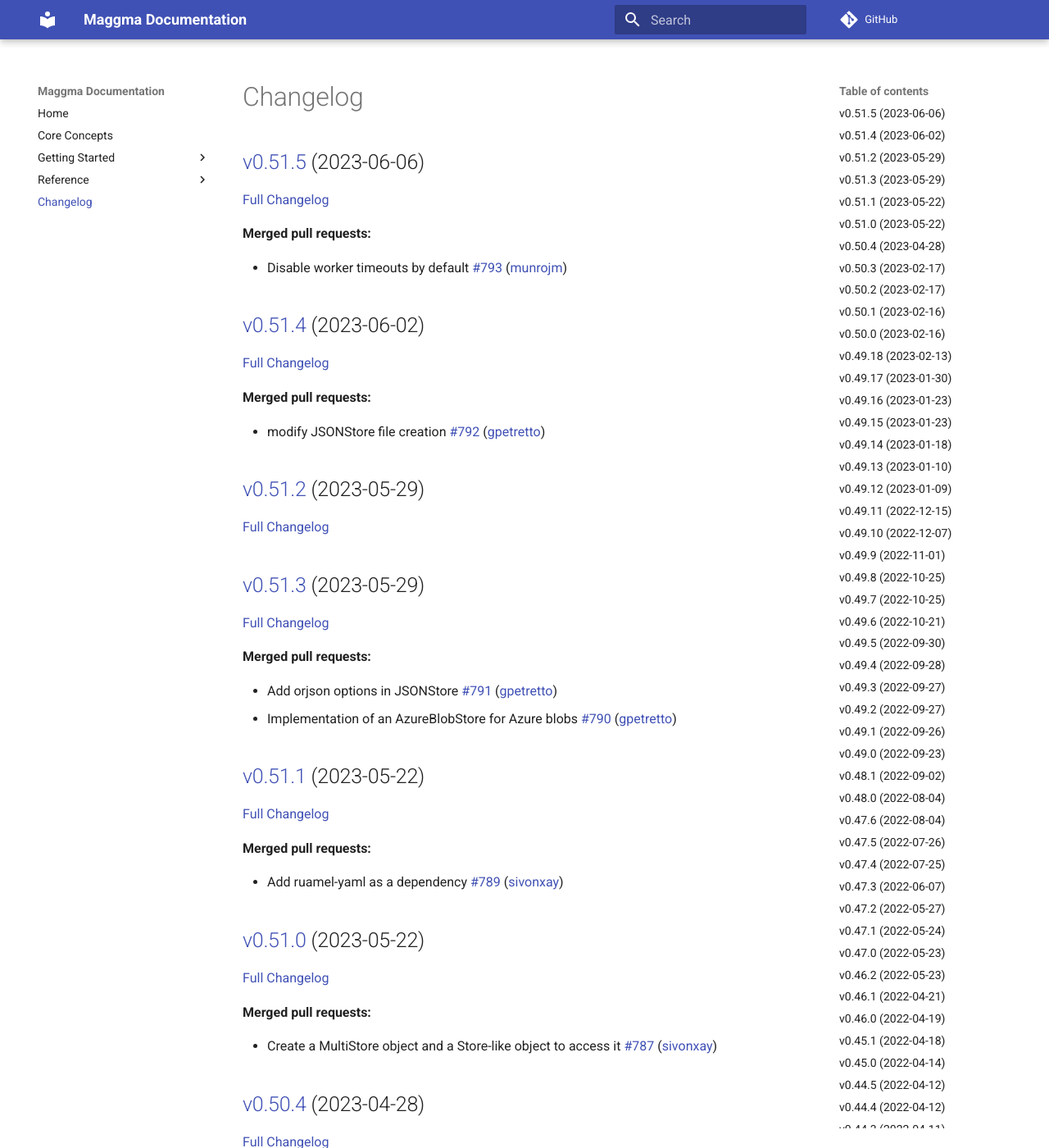
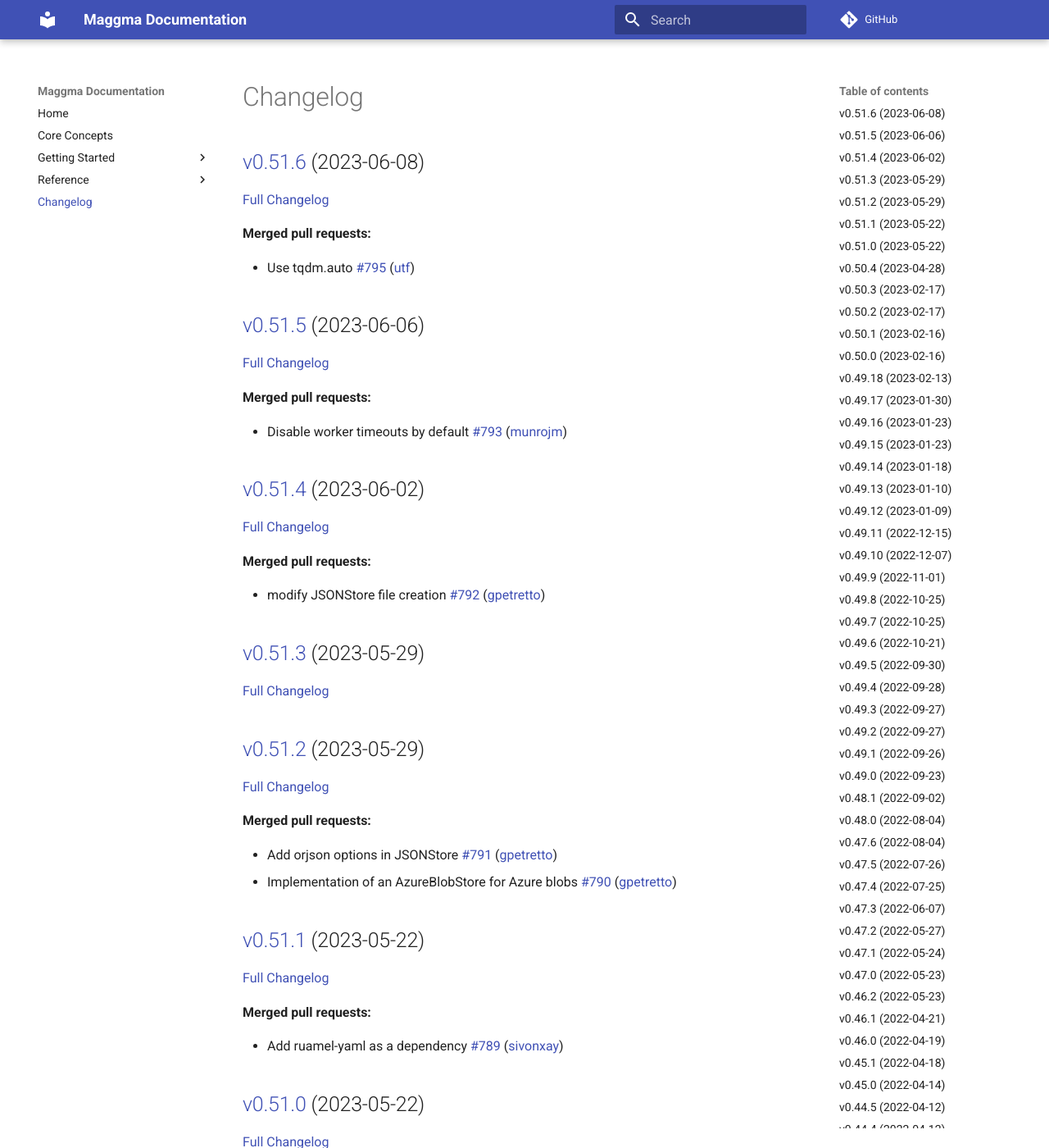
Before and after one commit to materialsproject/maggma, an MkDocs documentation site: the page built from docs/CHANGELOG.md, in a window 1280 px wide and 1400 px high. Shown: the whole window at 82% size. Built offline with MkDocs 1.6.1 and Material for MkDocs 9.7.7, drawn with Linux system fonts in a browser that asks for light colours; comment, search, counter and statistics services are not loaded; some of the changed text lies outside the part shown.

Commit message:
Updated CHANGELOG.md

```diff
--- a/docs/CHANGELOG.md
+++ b/docs/CHANGELOG.md
@@ -1,4 +1,12 @@
 # Changelog
+
+## [v0.51.6](https://github.com/materialsproject/maggma/tree/v0.51.6) (2023-06-08)
+
+[Full Changelog](https://github.com/materialsproject/maggma/compare/v0.51.5...v0.51.6)
+
+**Merged pull requests:**
+
+- Use tqdm.auto [\#795](https://github.com/materialsproject/maggma/pull/795) ([utf](https://github.com/utf))
 
 ## [v0.51.5](https://github.com/materialsproject/maggma/tree/v0.51.5) (2023-06-06)
 
@@ -10,19 +18,19 @@
 
 ## [v0.51.4](https://github.com/materialsproject/maggma/tree/v0.51.4) (2023-06-02)
 
-[Full Changelog](https://github.com/materialsproject/maggma/compare/v0.51.2...v0.51.4)
+[Full Changelog](https://github.com/materialsproject/maggma/compare/v0.51.3...v0.51.4)
 
 **Merged pull requests:**
 
 - modify JSONStore file creation [\#792](https://github.com/materialsproject/maggma/pull/792) ([gpetretto](https://github.com/gpetretto))
 
+## [v0.51.3](https://github.com/materialsproject/maggma/tree/v0.51.3) (2023-05-29)
+
+[Full Changelog](https://github.com/materialsproject/maggma/compare/v0.51.2...v0.51.3)
+
 ## [v0.51.2](https://github.com/materialsproject/maggma/tree/v0.51.2) (2023-05-29)
 
-[Full Changelog](https://github.com/materialsproject/maggma/compare/v0.51.3...v0.51.2)
-
-## [v0.51.3](https://github.com/materialsproject/maggma/tree/v0.51.3) (2023-05-29)
-
-[Full Changelog](https://github.com/materialsproject/maggma/compare/v0.51.1...v0.51.3)
+[Full Changelog](https://github.com/materialsproject/maggma/compare/v0.51.1...v0.51.2)
 
 **Merged pull requests:**
 
@@ -380,23 +388,23 @@
 
 ## [v0.44.1](https://github.com/materialsproject/maggma/tree/v0.44.1) (2022-03-08)
 
-[Full Changelog](https://github.com/materialsproject/maggma/compare/v0.42.0...v0.44.1)
+[Full Changelog](https://github.com/materialsproject/maggma/compare/v0.44.0...v0.44.1)
 
 **Merged pull requests:**
 
 - added localhost test for MongoURIStore [\#595](https://github.com/materialsproject/maggma/pull/595) ([jmmshn](https://github.com/jmmshn))
 
-## [v0.42.0](https://github.com/materialsproject/maggma/tree/v0.42.0) (2022-03-07)
+## [v0.44.0](https://github.com/materialsproject/maggma/tree/v0.44.0) (2022-03-07)
 
-[Full Changelog](https://github.com/materialsproject/maggma/compare/v0.43.0...v0.42.0)
+[Full Changelog](https://github.com/materialsproject/maggma/compare/v0.43.0...v0.44.0)
 
 ## [v0.43.0](https://github.com/materialsproject/maggma/tree/v0.43.0) (2022-03-07)
 
-[Full Changelog](https://github.com/materialsproject/maggma/compare/v0.44.0...v0.43.0)
+[Full Changelog](https://github.com/materialsproject/maggma/compare/v0.42.0...v0.43.0)
 
-## [v0.44.0](https://github.com/materialsproject/maggma/tree/v0.44.0) (2022-03-07)
+## [v0.42.0](https://github.com/materialsproject/maggma/tree/v0.42.0) (2022-03-07)
 
-[Full Changelog](https://github.com/materialsproject/maggma/compare/v0.41.1...v0.44.0)
+[Full Changelog](https://github.com/materialsproject/maggma/compare/v0.41.1...v0.42.0)
 
 **Merged pull requests:**
 
@@ -476,19 +484,19 @@
 
 ## [v0.36.0](https://github.com/materialsproject/maggma/tree/v0.36.0) (2021-12-06)
 
-[Full Changelog](https://github.com/materialsproject/maggma/compare/v0.35.0...v0.36.0)
+[Full Changelog](https://github.com/materialsproject/maggma/compare/v0.34.0...v0.36.0)
 
 **Merged pull requests:**
 
 - Added on-disk MongoDB compatible MontyStore [\#514](https://github.com/materialsproject/maggma/pull/514) ([utf](https://github.com/utf))
 
+## [v0.34.0](https://github.com/materialsproject/maggma/tree/v0.34.0) (2021-12-01)
+
+[Full Changelog](https://github.com/materialsproject/maggma/compare/v0.35.0...v0.34.0)
+
 ## [v0.35.0](https://github.com/materialsproject/maggma/tree/v0.35.0) (2021-12-01)
 
-[Full Changelog](https://github.com/materialsproject/maggma/compare/v0.34.0...v0.35.0)
-
-## [v0.34.0](https://github.com/materialsproject/maggma/tree/v0.34.0) (2021-12-01)
-
-[Full Changelog](https://github.com/materialsproject/maggma/compare/v0.33.2...v0.34.0)
+[Full Changelog](https://github.com/materialsproject/maggma/compare/v0.33.2...v0.35.0)
 
 **Merged pull requests:**
 
```
